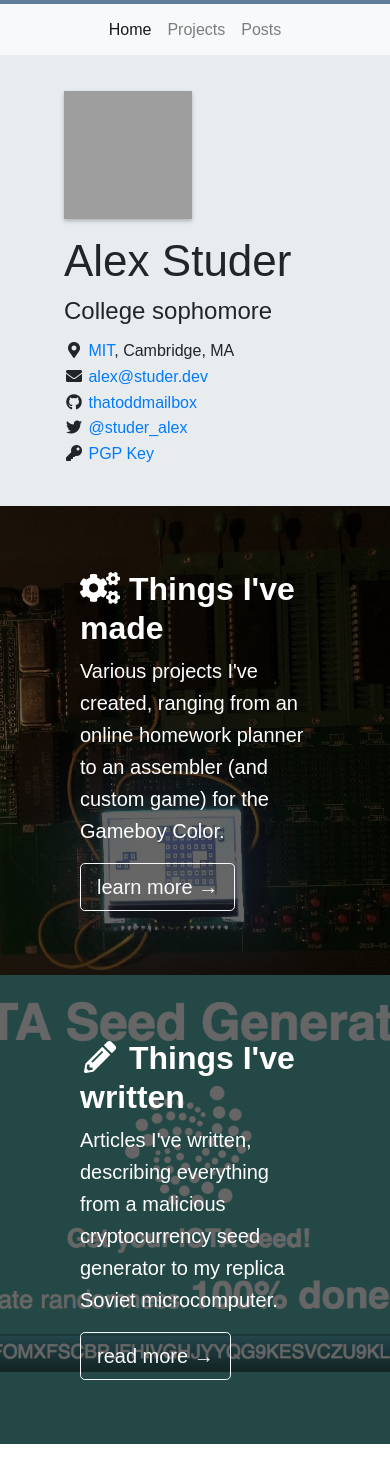
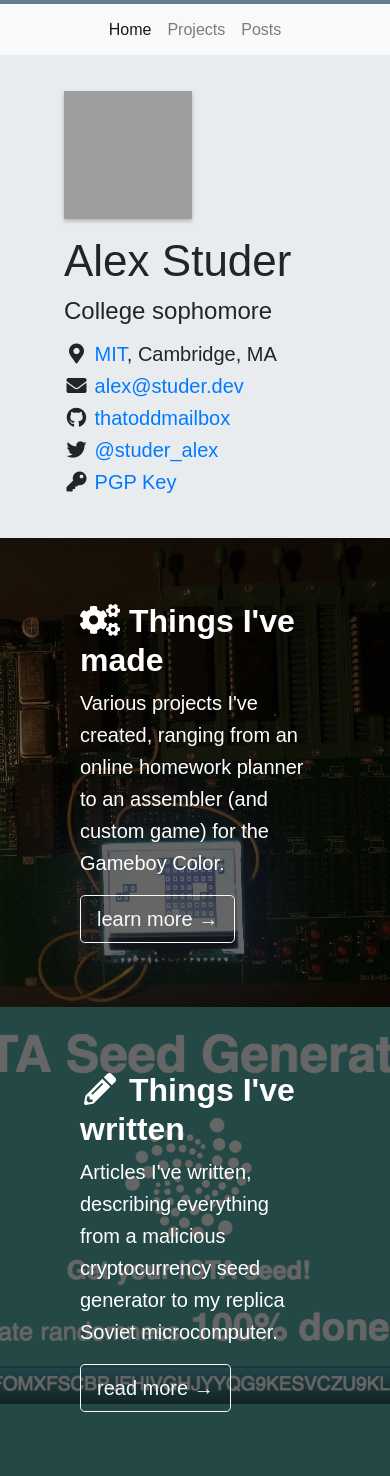
Before and after one commit to thatoddmailbox/thatoddmailbox.github.io, a Jekyll site: the page built from index.html, in a window 390 px wide. Built offline with Jekyll 4.4.1, drawn with Linux system fonts in a browser that asks for light colours; nearby versions of some CDN libraries; some web fonts are replaced; before the commit the page ends 1444 px from its top, so only the background shows below that; grey boxes are pictures that could not be loaded.

Commit message:
css/home: increase link size on small screens

```diff
--- a/css/home.scss
+++ b/css/home.scss
@@ -41,7 +41,7 @@
 }
 
 .home-links {
-	font-size: 1rem;
+	font-size: 1.25rem;
 	margin: 0.5rem 0;
 }
 
@@ -93,6 +93,10 @@
 		margin: 0 auto;
 		width: 100%;
 		height: 23rem;
+	}
+
+	.home-links {
+		font-size: 1rem;
 	}
 
 	.home-container {
```
